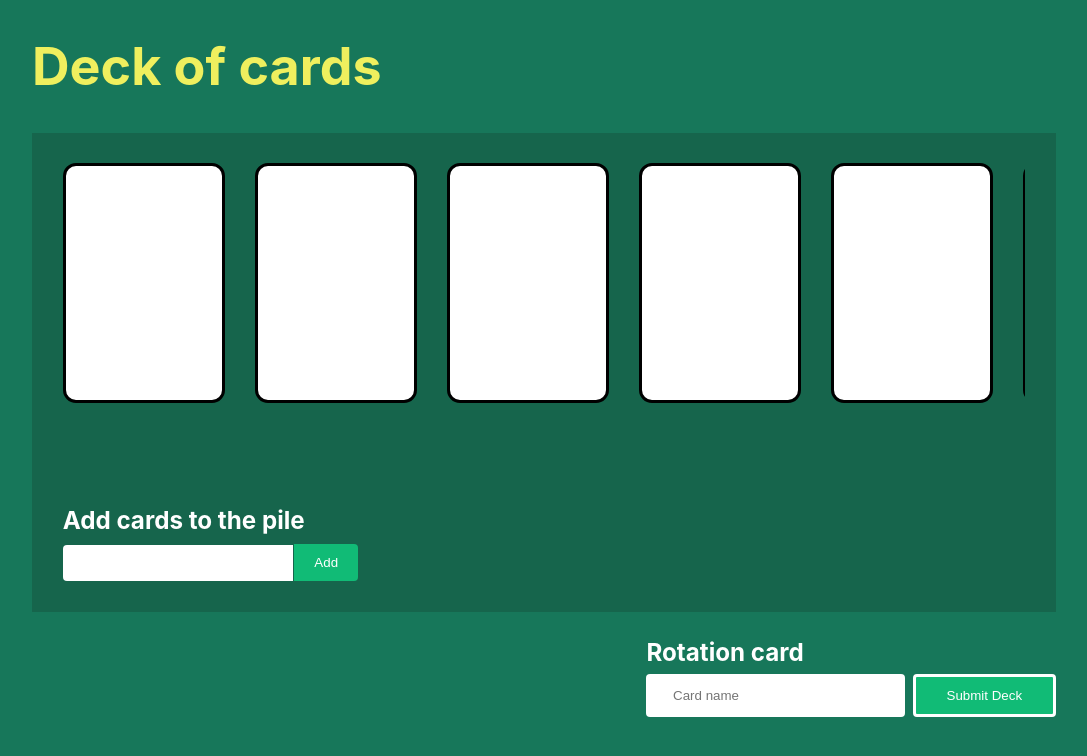
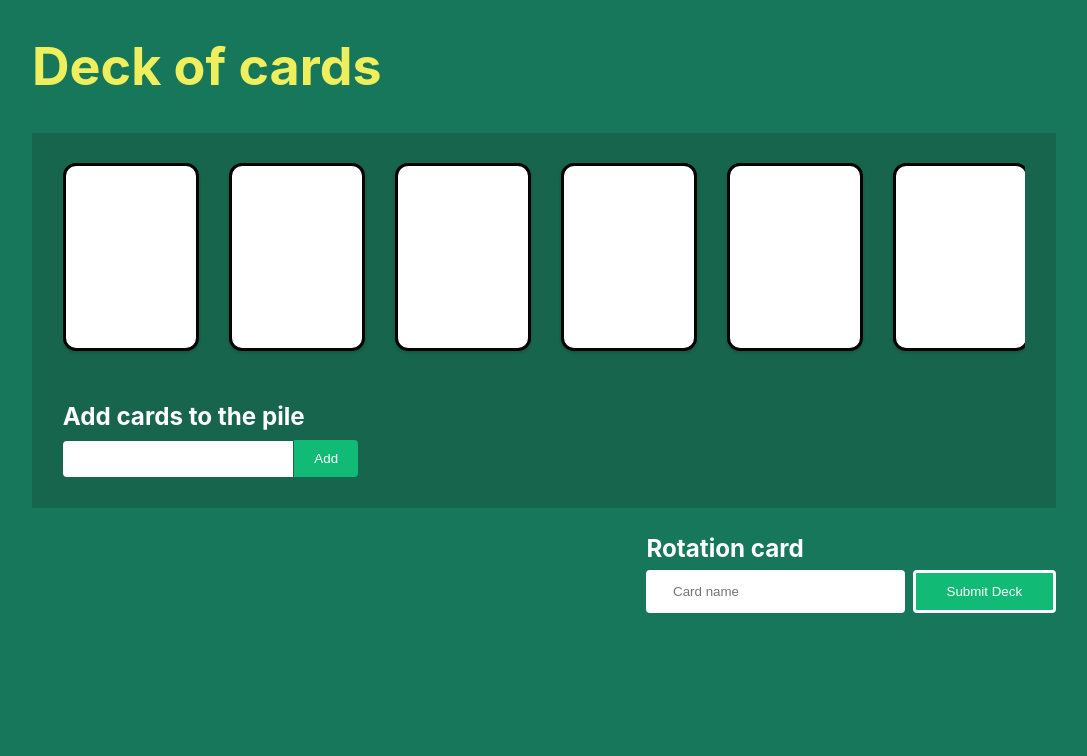
Before and after one commit to luancardosolc/react-deck-of-cards, a React (Create React App) app: page /deck/new in a window 1280 px wide. Shown: the top 756 px of the page, without its empty margins (96-1183 px from the left). Built offline with nearby package versions, Linux system fonts and the light colour scheme.

Commit message:
table height ajustments

```diff
--- a/src/App.css
+++ b/src/App.css
@@ -29,7 +29,7 @@ h1 {
 }
 
 .table-body {
-  min-height: 12em;
+  min-height: 8em;
 }
 
 .table-controls {
@@ -116,12 +116,13 @@ label {
 }
 
 .card {
-  height: 9em;
-  min-width: 6em;
+  height: 7em;
+  min-width: 5em;
   background-color: white;
   border: black solid;
   border-radius: 0.5em;
   margin-left: 30px;
+  box-shadow: 0 0.0625em 0.125em rgba(0, 0, 0, 0.15);
 }
 
 .addeded_cards > :first-child {
```
